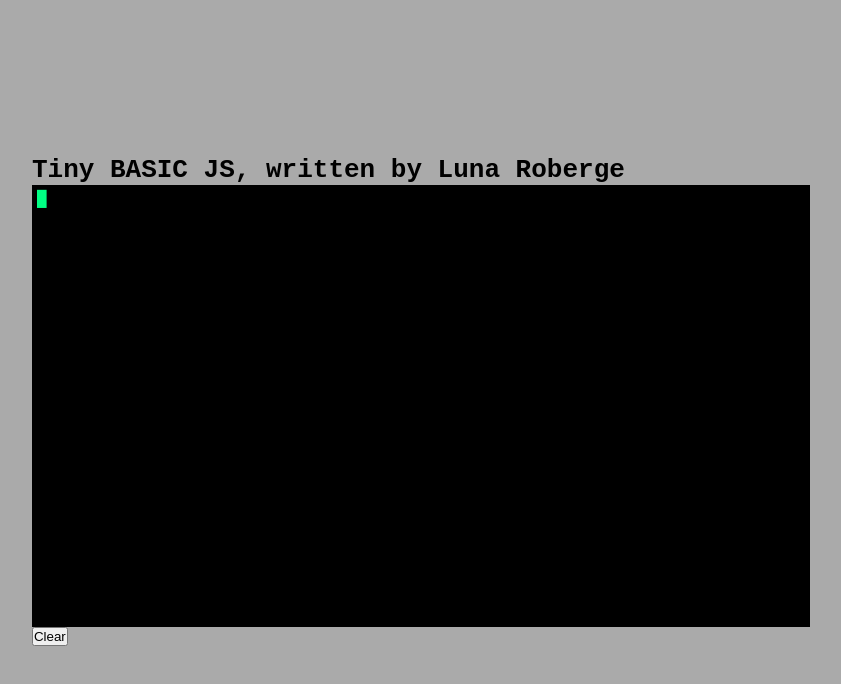
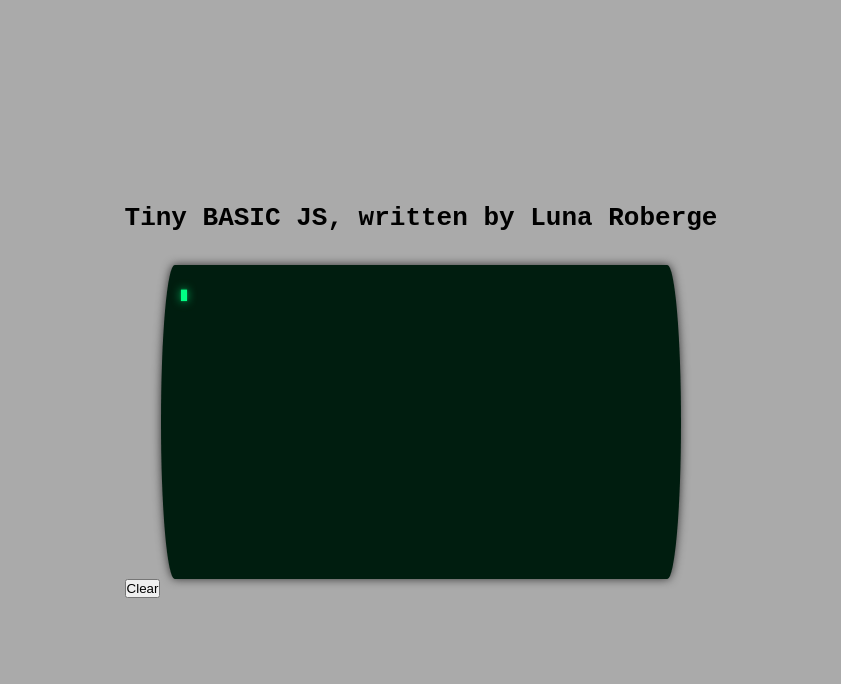
Before and after one commit to SnowLune/tinybasicjs, a plain HTML site: page index.html in a window 1280 px wide. Shown: the whole page, without its empty margins (219-1060 px from the left). Drawn offline with Linux system fonts and the light colour scheme.

Commit message:
add fonts, major css adjustments, implmt media queries

```diff
--- /dev/null
+++ b/assets/css/font.css
@@ -0,0 +1,4 @@
+@font-face {
+   font-family: "Tandy 1K";
+   src: url("../font/AcPlus_Tandy1K-II_200L-2y.ttf") format("truetype");
+}
--- a/assets/css/main.css
+++ b/assets/css/main.css
@@ -14,19 +14,57 @@ h1 {
    display: flex;
    justify-content: center;
    align-items: center;
+   flex-flow: column wrap;
    background-color: #aaa;
 }
 
 .terminal {
-   background-color: #000000;
-   color: #00ff84;
-   font-family: "Fira Code", monospace;
-   font-size: 1rem;
-   resize: none;
-   width: fit-content;
-   padding: 5px;
+   display: flex;
+   flex-flow: column wrap;
+   justify-content: center;
+   align-items: center;
 }
 
-.terminal>pre {
-   width: auto;
+.terminal .display {
+   background-color: #001d0f;
+   color: #00ff84;
+   font-family: "Cascadia Code", monospace;
+   font-size: 0.5rem;
+   text-shadow: 0px 0px 2px #00ff8482, 0px 0px 12px #00ff84b1;
+   padding: 0;
+   margin-top: 2rem;
+   width: 100vw;
+   height: 100vh;
+   position: fixed;
+   top: 0;
+   left: 0;
+   z-index: 100;
+   border-radius: 0;
 }
+
+#input-fallback {
+   opacity: 1;
+   /* position: absolute; */
+   position: fixed;
+   top: 0;
+   left: 0;
+}
+
+@media screen and (min-width: 768px) {
+   .terminal .display {
+      background-color: #001d0f;
+      color: #00ff84;
+      font-family: "Tandy 1K", "Cascadia Code", monospace;
+      font-size: 10px;
+      text-shadow: 0px 0px 2px #00ff8482, 0px 0px 10px #00ff84b1;
+      padding: 25px 20px;
+      margin-top: 2rem;
+      width: auto;
+      flex: 0 0 content;
+      border-radius: 5% / 95%;
+      box-shadow: 0 0 10px #333;
+      position: static;
+      top: auto;
+      left: auto;
+   }
+}
```
Also changed, not shown: assets/font/AcPlus_Tandy1K-II_200L-2y.ttf (added), assets/font/AcPlus_Tandy1K-II_200L.ttf (added).
